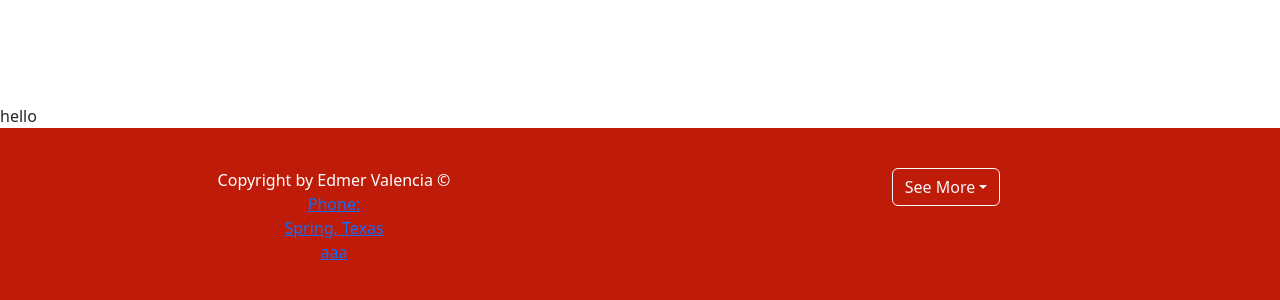
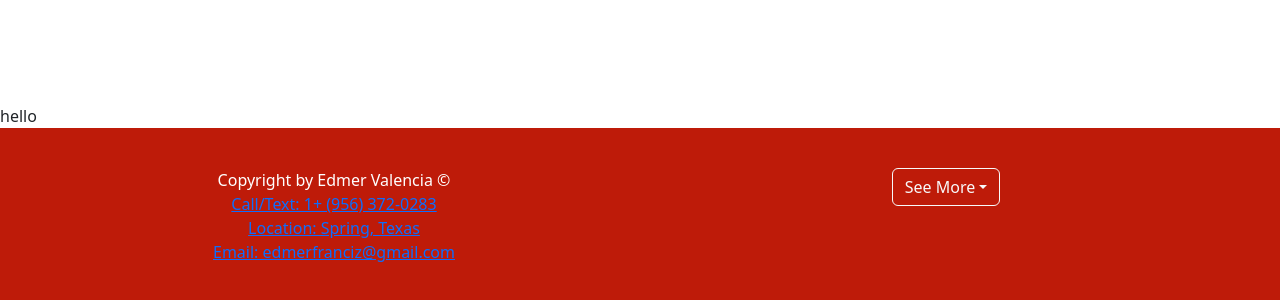
Before and after one commit to edm1001/web-dev-port, a React (Create React App) app: page /ResumePdf in a window 1280 px wide. Shown: the part 1208-1508 px from the top of the page. Built offline with nearby package versions, Linux system fonts and the light colour scheme.

Commit message:
edit footer

```diff
--- a/src/Components/Footer/Footer.js
+++ b/src/Components/Footer/Footer.js
@@ -9,9 +9,9 @@ const Footer = () => {
                <Col>
                 <div>
                 Copyright by Edmer Valencia &copy; <br/>
-                <a href='+12344'>Phone:</a><br/>
-                <a href='/'>Spring, Texas</a><br/>
-                <a href='/'>aaa</a>
+                <a href='+12344'>Call/Text: 1+ (956) 372-0283 </a><br/>
+                <a href='/'>Location: Spring, Texas</a><br/>
+                <a href='/'>Email: edmerfranciz@gmail.com</a>
                 </div>
                 </Col>
                 <Col className='ftr-col2'>
```
